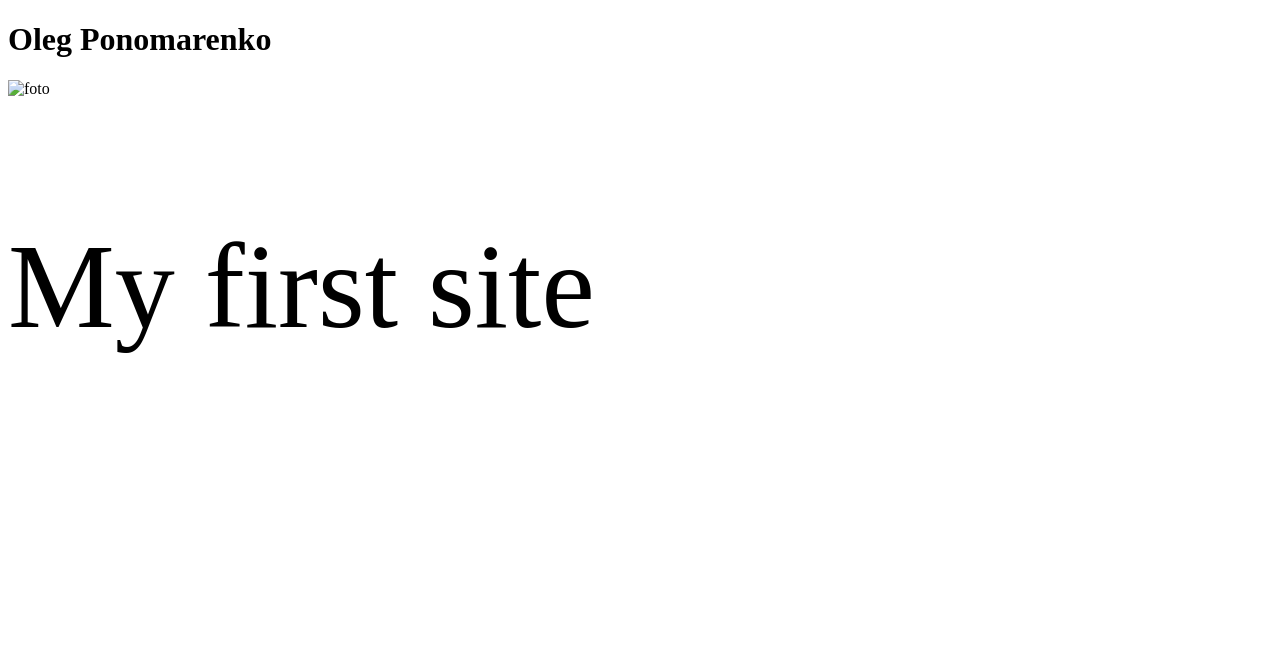
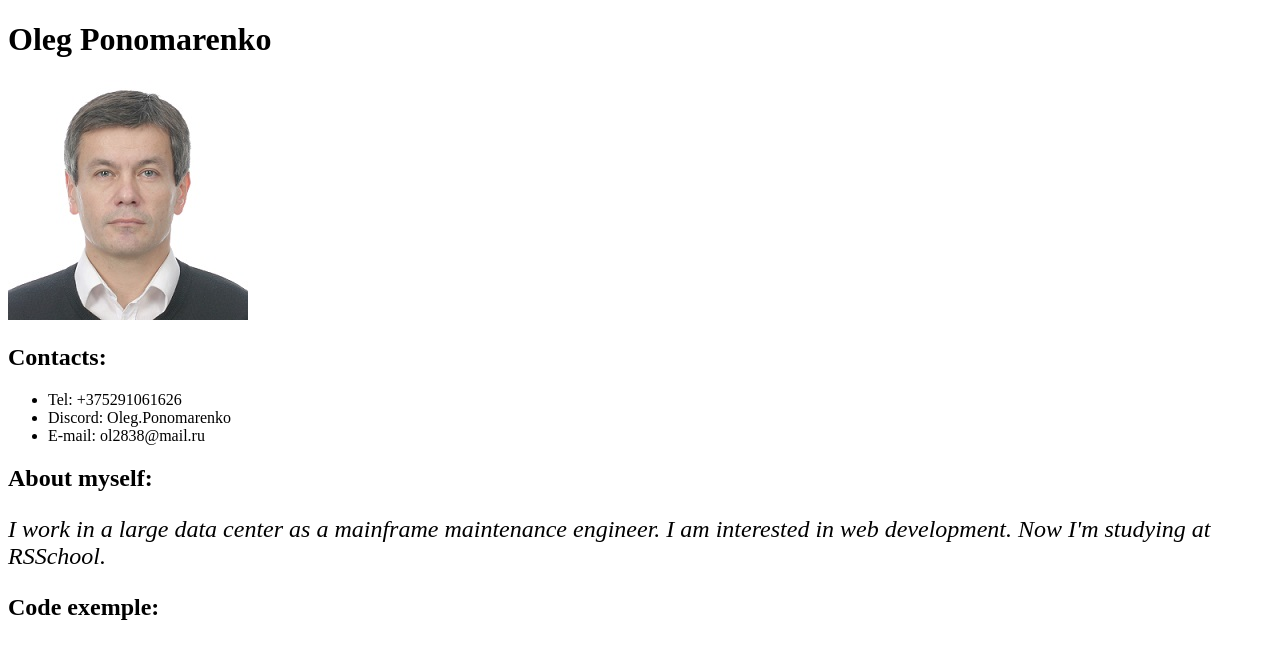
Before and after one commit to ol2838/rsschool-cv, a plain HTML site: page index.html in a window 1280 px wide. Drawn offline with Linux system fonts and the light colour scheme.

Commit message:
fix: change html file

```diff
--- a/index.html
+++ b/index.html
@@ -8,10 +8,33 @@
     <title>CV</title>
 </head>
 <body>
-   <h1>Oleg Ponomarenko</h1>
+    <header>
 
-   <img src="C:\Users\Oleg\Desktop\rs_school\myFoto.jpg" alt="foto">
+       <h1>Oleg Ponomarenko</h1>
 
-   <p> My first site</p>
+        <img src="./myFoto240.jpg" alt="foto">
+
+    </header>
+    <main>
+
+            <h2>Contacts:</h2>
+        <ul>
+            <li>Tel: +375291061626</li>
+            <li>Discord: Oleg.Ponomarenko</li>
+            <li>E-mail: ol2838@mail.ru</li>
+        </ul>
+        <div>
+            <h2>About myself:</h2>
+            <p>I work in a large data center as a mainframe maintenance engineer.
+                I am interested in web development. Now I'm studying at RSSchool.
+            </p>
+        </div>
+        <div>
+            <h2>Code exemple:</h2>
+
+        </div>
+
+    </main>
+
 </body>
 </html>
--- a/style.css
+++ b/style.css
@@ -1,3 +1,4 @@
 p {
-    font-size: 120px;
+    font-size: 24px;
+    font-style: italic;
 }
```
Also changed, not shown: myFoto240.jpg (added).
